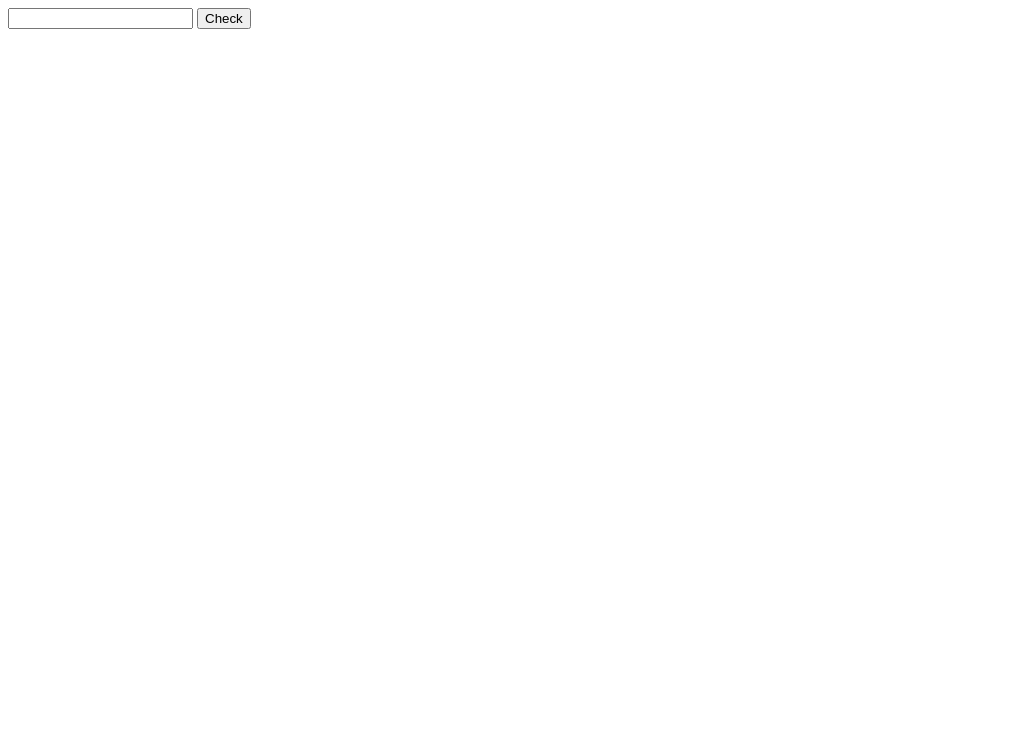
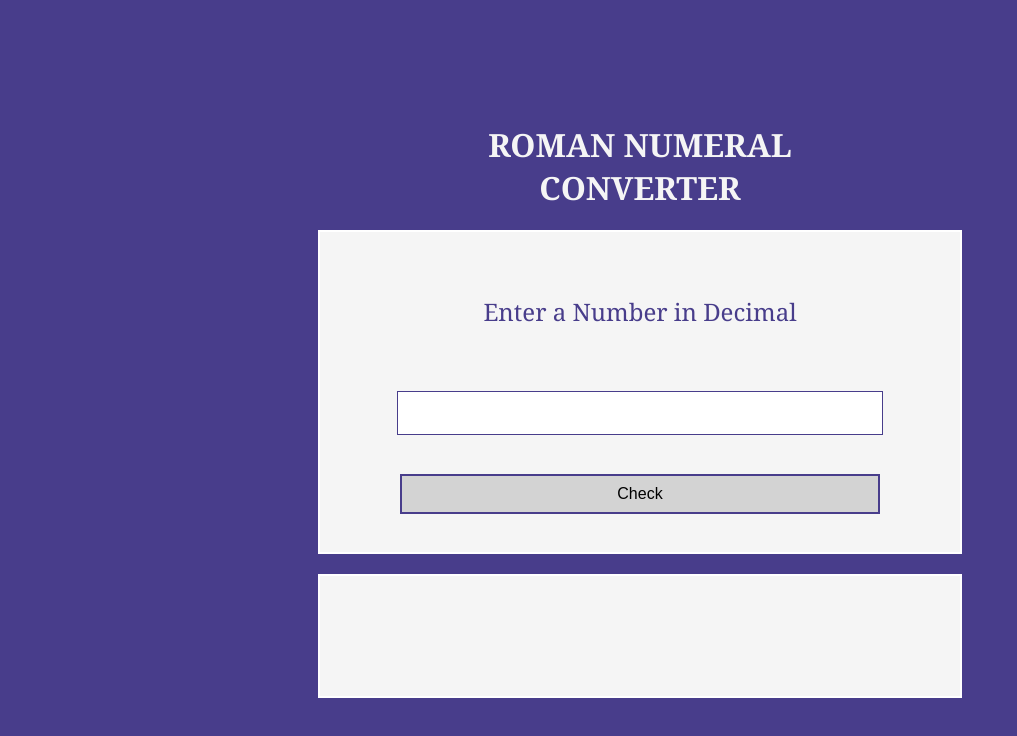
Before and after one commit to ihsanye/romanNumConvert-js, a plain HTML site: page index.html in a window 1280 px wide. Shown: the whole page, without its empty margins (0-1017 px from the left). Drawn offline with Linux system fonts and the light colour scheme.

Commit message:
css styling done2

```diff
--- a/index.html
+++ b/index.html
@@ -5,14 +5,19 @@
     <meta charset="UTF-8">
     <meta name="viewport" content="width=device-width, initial-scale=1.0">
     <link rel="stylesheet" type="text/css" href="./styles.css" />
-    <title>Document</title>
+    <title>Roman Num Convert</title>
 </head>
 
 <body>
-
-    <input id="number" type="number" value="">
-    <button id="convert-btn">Check</button>
-    <div id="output" value=""></div>
+    <div class="container">
+        <h1>ROMAN NUMERAL CONVERTER</h1>
+        <div id="main-part">
+            <p>Enter a Number in Decimal</p>
+            <input id="number" type="number" value="">
+            <button id="convert-btn">Check</button>
+        </div>
+        <div id="output" value=""></div>
+    </div>
 
     <script src="./script.js"></script>
 </body>
--- a/styles.css
+++ b/styles.css
@@ -0,0 +1,74 @@
+body {
+    margin: 0;
+    padding: 0;
+    background-color: darkslateblue;
+    font-family: Georgia, 'Times New Roman', Times, serif
+}
+
+.container {
+    display: flex;
+    flex-direction: column;
+    justify-content: center;
+    align-items: center;
+    height: 100vh;
+    width: 100vw;
+}
+
+#main-part {
+    display: flex;
+    flex-direction: column;
+    justify-content: space-evenly;
+    align-items: center;
+    height: 40vh;
+    border: 2px solid white;
+    width: 50vw;
+    background-color: whitesmoke;
+}
+
+#main-part input {
+    height: 40px;
+    width: 75%;
+    text-align: center;
+    font-size: 1.8em;
+    border: 1.5px solid darkslateblue;
+}
+
+#main-part button {
+    height: 40px;
+    width: 75%;
+    font-size: 1em;
+    background-color: lightgray;
+    border: 2px solid darkslateblue;
+}
+
+#main-part button:hover {
+    background-color: darkslateblue;
+    color: white;
+}
+
+h1 {
+    text-align: center;
+    max-width: 350px;
+    color: whitesmoke;
+}
+
+p {
+    text-align: center;
+    font-size: 1.5em;
+    color: darkslateblue;
+}
+
+#output {
+    display: flex;
+    flex-direction: column;
+    justify-content: center;
+    align-items: center;
+    text-align: center;
+    font-size: 1.5em;
+    height: 15vh;
+    width: 50vw;
+    border: 2px solid white;
+    margin-top: 20px;
+    background-color: whitesmoke;
+    color: darkslateblue;
+}
```
